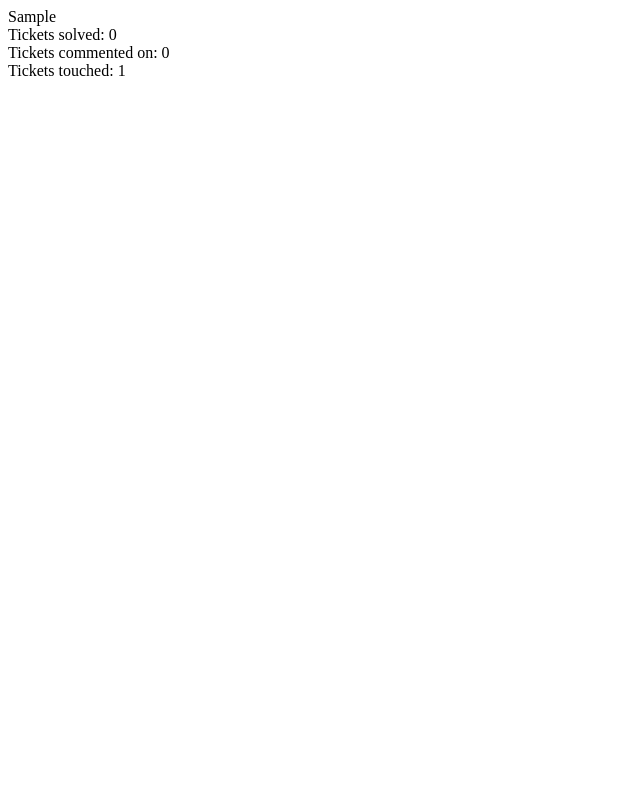
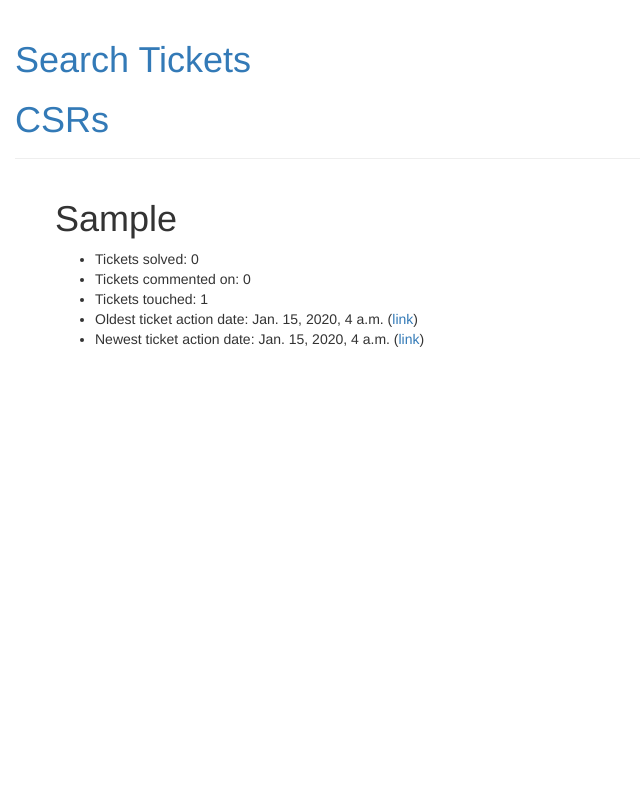
Before and after one commit to lovingawareness/parature-search, a Django app: a page that uses parature/templates/parature/csr.html in a window 1280 px wide. Shown: the whole page, without its empty margins (0-640 px from the left). Run offline with Django 3.2, Linux system fonts and the light colour scheme; tables that the repository leaves empty hold one stand-in row (values such as "Sample post"); some libraries are stand-ins or nearby versions.

Commit message:
Make CSR views available everywhere.

```diff
--- a/parature/templates/base.html
+++ b/parature/templates/base.html
@@ -20,6 +20,9 @@
             <h1>
                 <a href="/search">Search Tickets</a>
             </h1>
+            <h1>
+                <a href="{% url 'csr_list' %}">CSRs</a>
+            </h1>
         </div>
         <div class="content">
             <div class="row">
--- a/parature/templates/parature/comment_detail.html
+++ b/parature/templates/parature/comment_detail.html
@@ -7,8 +7,8 @@
             <li>Ticket ID: <a href="https://s3.parature.com/link/desk/5525/5563/Ticket/{{ comment.ticket_id }}" target="_blank">Parature Ticket Link - {{ comment.ticket_id }} (opens in new tab)</a></li>
             <li>Action Date: {{ comment.action_date }}</li>
             <li>Action Name: {{ comment.action_name }}</li>
-            <li>Assigned to CSR: {{ comment.assigned_to_csr }}</li>
-            <li>Performed by CSR: {{ comment.performed_by_csr }}</li>
+            <li>Assigned to CSR: <a href="{% url 'csr_detail' csr=comment.assigned_to_csr %}">{{ comment.assigned_to_csr }}</a></li>
+            <li>Performed by CSR: <a href="{% url 'csr_detail' csr=comment.performed_by_csr %}">{{ comment.performed_by_csr }}</a></li>
             <li>Time Spent (hours): {{ comment.time_spent }}</li>
             <li>Comments: <br /><textarea cols="100" rows="5" wrap="hard">{{ comment.comments|safe }}</textarea></li>
         </ul>
--- a/parature/templates/parature/csr.html
+++ b/parature/templates/parature/csr.html
@@ -1,6 +1,12 @@
-{% load jsonify %}
+{% extends 'base.html' %}
 
-{{ csr }}<br/>
-Tickets solved: {{ solved_count }}<br/>
-Tickets commented on: {{ commented_count }}<br/>
-Tickets touched: {{ touched_count }}<br/>
+{% block content %}
+<h1>{{ csr }}</h1>
+<ul>
+    <li>Tickets solved: {{ solved_count }}</li>
+    <li>Tickets commented on: {{ commented_count }}</li>
+    <li>Tickets touched: {{ touched_count }}</li>
+    <li>Oldest ticket action date: {{ oldest_action.action_date }} (<a href="{% url 'comment_detail' pk=oldest_action.pk %}">link</a>)</li>
+    <li>Newest ticket action date: {{ newest_action.action_date }} (<a href="{% url 'comment_detail' pk=newest_action.pk %}">link</a>)</li>
+</ul>
+{% endblock %}
--- a/parature/templates/parature/csrlist.html
+++ b/parature/templates/parature/csr_list.html
@@ -1,5 +1,9 @@
+{% extends 'base.html' %}
+
+{% block content %}
 <ol>
 {% for csr in csrs %}
 <li><a href="{% url 'csr_detail' csr=csr %}">{{ csr }}</a></li>
 {% endfor %}
 </ol>
+{% endblock %}
--- a/parature/templates/parature/customer_detail.html
+++ b/parature/templates/parature/customer_detail.html
@@ -42,7 +42,7 @@
                     <td>{{ ticket.ticketid }}</td>
                     <td>{{ ticket.datecreated }}</td>
                     <td><a href="{% url 'ticket_detail' pk=ticket.pk %}">{{ ticket.summary }}</a></td>
-                    <td>{{ ticket.assignedto }}</td>
+                    <td><a href="{% url 'csr_detail' csr=ticket.assignedto %}">{{ ticket.assignedto }}</a></td>
                 </tr>
                 {% endfor %}
             </tbody>
--- a/parature/templates/parature/ticket_detail.html
+++ b/parature/templates/parature/ticket_detail.html
@@ -17,7 +17,7 @@
             <ol>
         {% for history_item in ticket.tickethistory_set.all %}
         <li>
-            <h4>{{ history_item.action_date }}: {{ history_item.action_name }} performed by {{ history_item.performed_by_csr }}</h4>
+            <h4>{{ history_item.action_date }}: {{ history_item.action_name }} performed by <a href="{% url 'csr_detail' csr=history_item.performed_by_csr %}">{{ history_item.performed_by_csr }}</a></h4>
             <button type="button" class="btn btn-info" data-toggle="collapse" data-target="#comment{{ forloop.counter }}">Toggle Details</button>
             <div id="comment{{ forloop.counter }}" class="collapse">
                 <pre>{{ history_item|jsonify }}</pre>
--- a/parature/templates/search/search.html
+++ b/parature/templates/search/search.html
@@ -42,7 +42,7 @@
                     </a>
                 </td>
                 <td>{{ result.object.datecreated }}</td>
-                <td>{{ result.object.assignedto }}</td>
+                <td><a href="{% url 'csr_detail' csr=result.object.assignedto %}">{{ result.object.assignedto }}</a></td>
             </tr>
             {% empty %}
             <p>No results found.</p>
--- a/parature/urls.py
+++ b/parature/urls.py
@@ -8,6 +8,6 @@ urlpatterns = [
     url(r'^ticket/(?P<pk>\d+)/$', views.ticket_detail, name='ticket_detail'),
     url(r'^customer/(?P<pk>\d+)/$', views.customer_detail, name='customer_detail'),
     url(r'^comment/(?P<pk>\d+)/$', views.comment_detail, name='comment_detail'),
-    url(r'^csr/list/$', views.csrlist, name='csrlist'),
+    url(r'^csrs/$', views.csr_list, name='csr_list'),
     url(r'^csr/(?P<csr>\D+)/$', views.csr_detail, name='csr_detail'),
 ]
--- a/parature/views.py
+++ b/parature/views.py
@@ -43,12 +43,17 @@ def ticket_search(request):
     else:
         return render(request, 'parature/ticket_search.html')
 
-def csrlist(request):
+def csr_list(request):
     csrs = sorted(TicketHistory.objects.values_list('performed_by_csr', flat=True).distinct())
-    return render(request, 'parature/csrlist.html', {'csrs': csrs})
+    return render(request, 'parature/csr_list.html', {'csrs': csrs})
 
 def csr_detail(request, csr):
-    solved_count = len(TicketHistory.objects.filter(Q(action_name__exact='Solve'), Q(performed_by_csr__exact=csr)).values_list('ticket_id', flat=True).distinct())
-    commented_count = len(TicketHistory.objects.filter(Q(action_name__exact='Post External Comment') | Q(action_name__exact='Post Internal Comment'), Q(performed_by_csr__exact=csr)).values_list('ticket_id', flat=True).distinct())
-    touched_count = len(TicketHistory.objects.filter(Q(performed_by_csr__exact=csr)).values_list('ticket_id', flat=True).distinct())
-    return render(request, 'parature/csr.html', {'csr': csr, 'solved_count': solved_count, 'commented_count': commented_count, 'touched_count': touched_count})
+    Q_csr = Q(performed_by_csr__exact=csr)
+    Q_comment = Q(action_name__exact='Post External Comment') | Q(action_name__exact='Post Internal Comment')
+    Q_solution = Q(action_name__exact='Solve')
+    solved_count = TicketHistory.objects.filter(Q_solution, Q_csr).values_list('ticket_id', flat=True).distinct().count()
+    commented_count = TicketHistory.objects.filter(Q_comment, Q_csr).values_list('ticket_id', flat=True).distinct().count()
+    touched_count = TicketHistory.objects.filter(Q_csr).values_list('ticket_id', flat=True).distinct().count()
+    oldest_action = TicketHistory.objects.filter(Q_csr).filter(action_date__isnull=False).earliest('action_date')
+    newest_action = TicketHistory.objects.filter(Q_csr).filter(action_date__isnull=False).latest('action_date')
+    return render(request, 'parature/csr.html', {'csr': csr, 'solved_count': solved_count, 'commented_count': commented_count, 'touched_count': touched_count, 'oldest_action': oldest_action, 'newest_action': newest_action})
```
